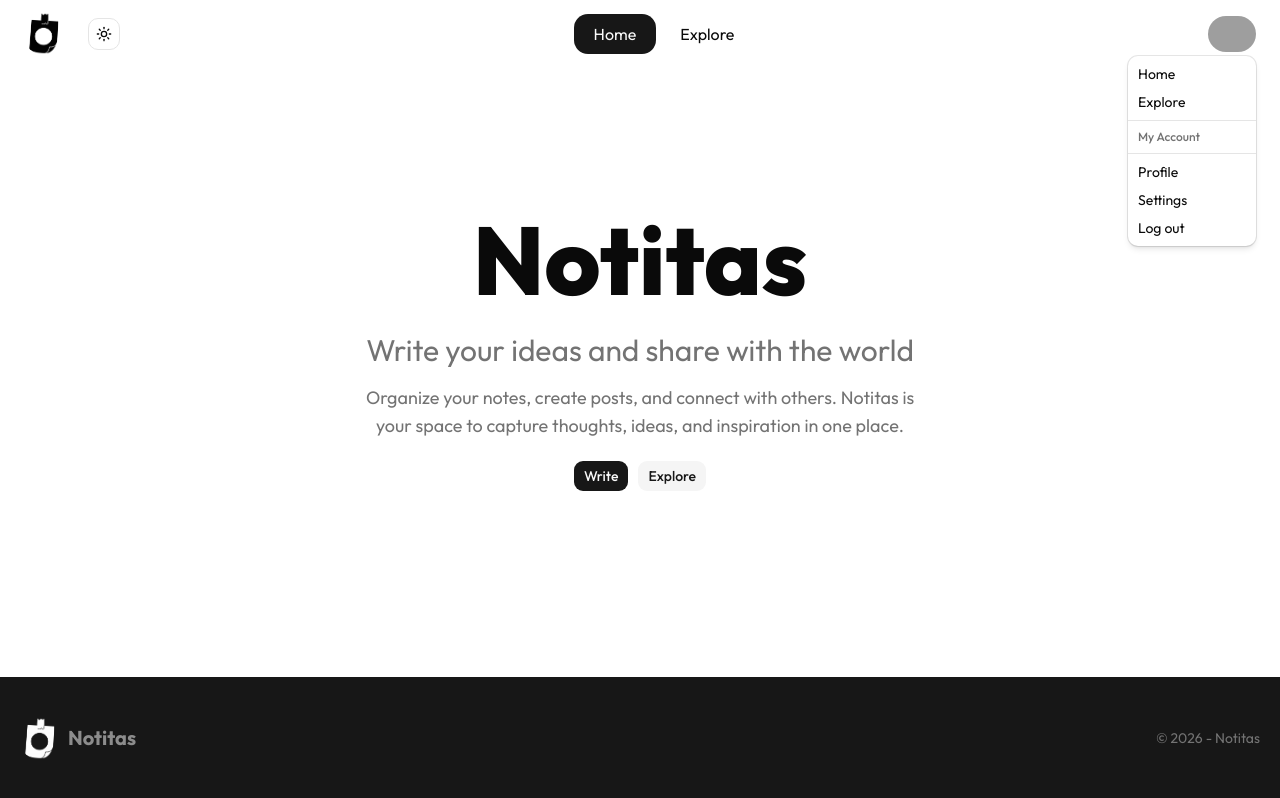
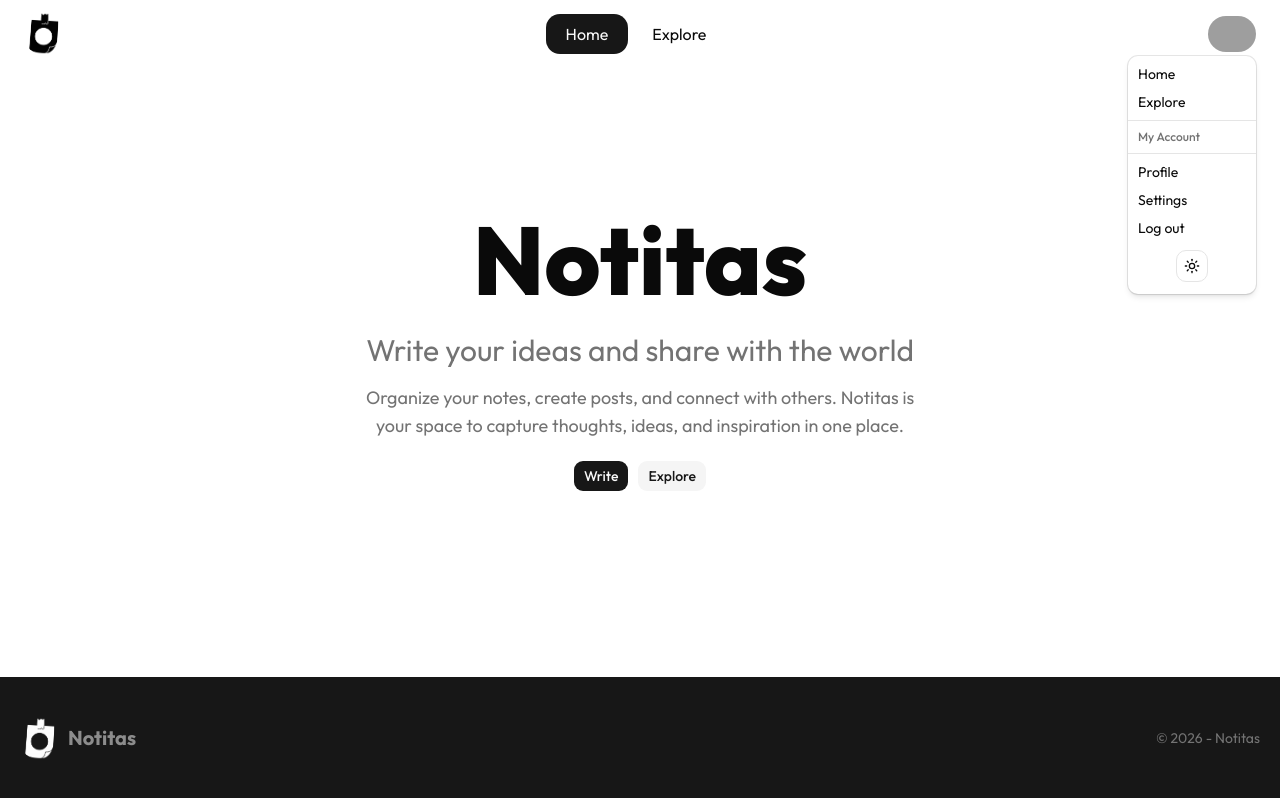
Before and after one commit to francocasafus22/notitas-front-next, a Next.js app: page / in a window 1280 px wide. Both pictures are taken after a click on the button 1231 px from the left and 33 px from the top of the page. Built offline with nearby package versions, Linux system fonts and the light colour scheme; grey boxes are pictures that could not be loaded.

Commit message:
add mode toggle on drop down menu

```diff
--- a/components/ui/Navbar.tsx
+++ b/components/ui/Navbar.tsx
@@ -23,7 +23,7 @@ export default function Navbar({user, logout} : {user: any, logout: any}) {
             <div className="flex items-center gap-2 cursor-pointer">
                 <Logo/>
             </div>
-            <ModeToggle/>
+
         </div>
         <ul className="hidden md:flex md:gap-1">
             <Link
@@ -83,6 +83,9 @@ export default function Navbar({user, logout} : {user: any, logout: any}) {
                     Log out
                 </button>
                 </DropdownMenuItem>
+                <div className="flex justify-center py-2">
+                    <ModeToggle/>
+                </div>
             </DropdownMenuContent>
             </DropdownMenu>
         ) : (
```
